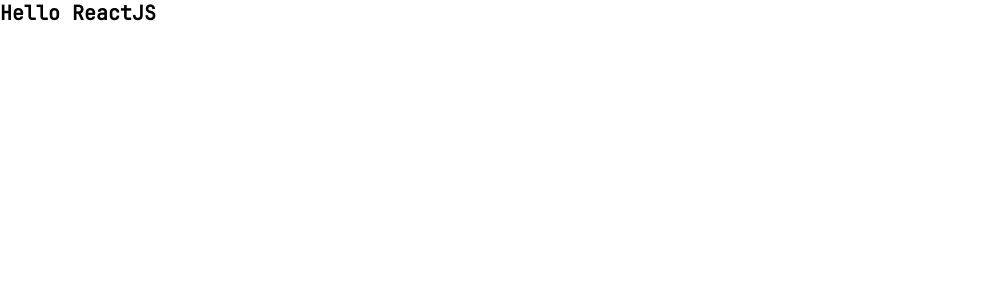
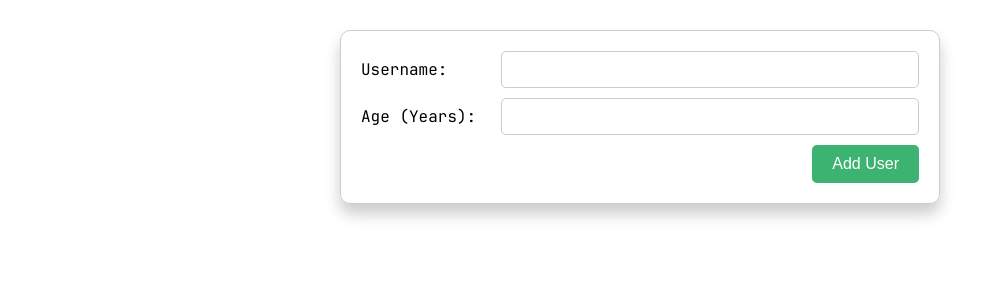
Before and after one commit to JasonWu73/my-react, a React (Create React App) app: page / in a window 1280 px wide. Shown: the top 300 px of the page, without its empty margins (0-1007 px from the left). Built offline with nearby package versions, Linux system fonts and the light colour scheme.

Commit message:
static add user components

```diff
--- a/src/App.js
+++ b/src/App.js
@@ -1,7 +1,9 @@
+import AddUser from './add-user';
+
 export default function App() {
   return (
     <div>
-      <h1>Hello ReactJS</h1>
+      <AddUser/>
     </div>
   );
 }
--- /dev/null
+++ b/src/add-user/AddUser.js
@@ -0,0 +1,7 @@
+import UserForm from './UserForm';
+
+export default function AddUser() {
+  return (
+    <UserForm/>
+  );
+};
--- /dev/null
+++ b/src/add-user/UserForm.js
@@ -0,0 +1,20 @@
+import styles from './UserForm.module.css';
+import Button from '../shared/button';
+
+export default function UserForm() {
+  return (
+    <form className={styles.form}>
+      <div className={styles['form--row']}>
+        <label htmlFor="username">Username</label>
+        <input id="username" type="text"/>
+      </div>
+      <div className={styles['form--row']}>
+        <label htmlFor="age">Age (Years)</label>
+        <input id="age" type="text"/>
+      </div>
+      <div className={styles['form--row']}>
+        <Button type="submit">Add User</Button>
+      </div>
+    </form>
+  );
+};
--- /dev/null
+++ b/src/add-user/UserForm.module.css
@@ -0,0 +1,36 @@
+.form {
+  display: flex;
+  flex-direction: column;
+  gap: 1rem;
+  width: 60rem;
+  margin: 3rem auto;
+  padding: 2rem;
+  border: 0.1rem solid #ccc;
+  box-shadow: 0 1rem 1.5rem rgba(0, 0, 0, 0.2);
+  border-radius: 1rem;
+}
+
+.form--row {
+  display: flex;
+  justify-content: space-between;
+  align-items: center;
+}
+
+.form--row label {
+  width: 25%;
+}
+
+.form--row label::after {
+  content: ":";
+}
+
+.form--row input {
+  width: 75%;
+  padding: 1rem 2rem;
+  border: 0.1rem solid #ccc;
+  border-radius: 0.5rem;
+}
+
+.form--row:last-of-type {
+  justify-content: flex-end;
+}
--- /dev/null
+++ b/src/add-user/index.js
@@ -0,0 +1,3 @@
+import AddUser from './AddUser';
+
+export default AddUser;
--- a/src/index.css
+++ b/src/index.css
@@ -17,4 +17,5 @@
 
 body {
   font-family: "JetBrains Mono Web", sans-serif;
+  font-size: 1.6rem;
 }
--- /dev/null
+++ b/src/shared/button/Button.js
@@ -0,0 +1,12 @@
+import styles from './Button.module.css';
+
+export default function Button(props) {
+  return (
+    <button
+      type={props.type ?? 'button'}
+      className={`${styles.btn} ${props.className ?? ''}`}
+    >
+      {props.children}
+    </button>
+  );
+};
--- /dev/null
+++ b/src/shared/button/Button.module.css
@@ -0,0 +1,17 @@
+.btn {
+  background-color: mediumseagreen;
+  color: white;
+  border: none;
+  font-size: inherit;
+  padding: 1rem 2rem;
+  border-radius: 0.5rem;
+  cursor: pointer;
+  display: inline-block;
+  text-align: center;
+  text-decoration: none;
+  transition-duration: 0.4s;
+}
+
+.btn:hover {
+  background-color: seagreen;
+}
--- /dev/null
+++ b/src/shared/button/index.js
@@ -0,0 +1,3 @@
+import Button from './Button';
+
+export default Button;
```
